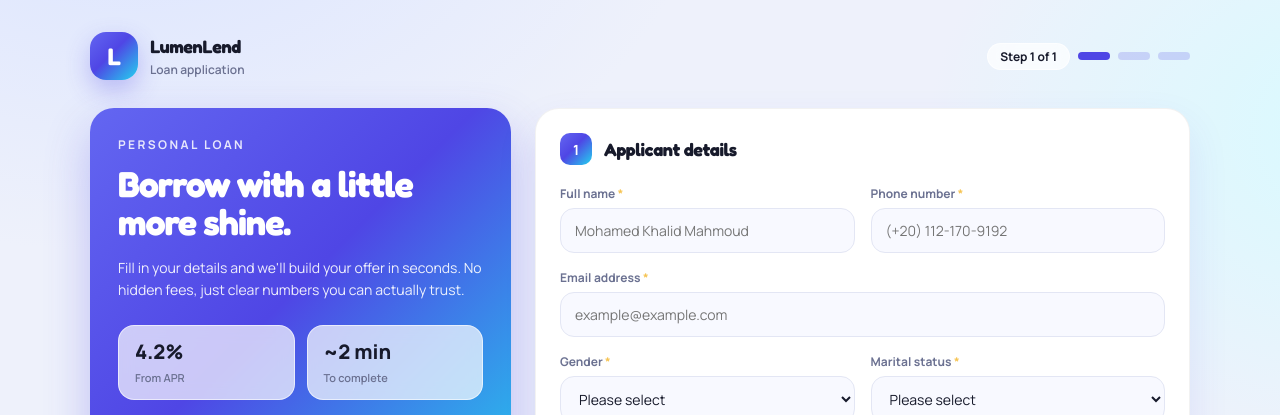
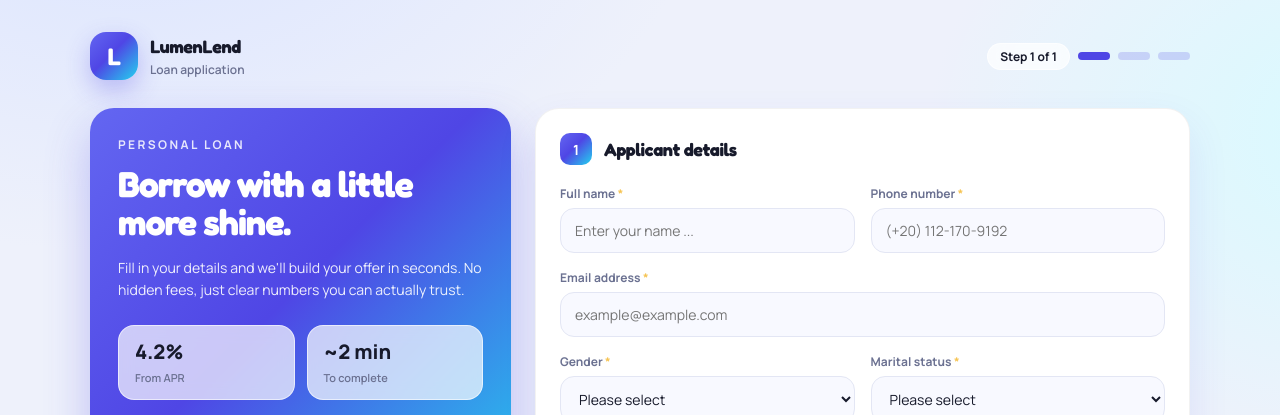
Before and after one commit to shivansh0shuklo/tcs, a Flask app: template templates/result.html in a window 1280 px wide. Shown: the top 415 px of the page. Run offline with Flask 3, Linux system fonts and the light colour scheme; the template is opened without the code that fills it, so the values that code supplies are empty; parts of the project's set-up code (start-up, migrations or seed data) failed here and were passed over.

Commit message:
Update result.html

```diff
--- a/templates/result.html
+++ b/templates/result.html
@@ -122,7 +122,7 @@
             <div class="head"><span class="num gloss">1</span><h2 class="display">Applicant details</h2></div>
             <div class="fields">
               <label><span class="lab">Full name <span class="req">*</span></span>
-                <input name="applicantName" type="text" required placeholder="Mohamed Khalid Mahmoud" /></label>
+                <input name="applicantName" type="text" required placeholder="Enter your name ... " /></label>
               <label><span class="lab">Phone number <span class="req">*</span></span>
                 <input name="phone" type="tel" required placeholder="(+20) 112-170-9192" /></label>
               <label class="full"><span class="lab">Email address <span class="req">*</span></span>
```
